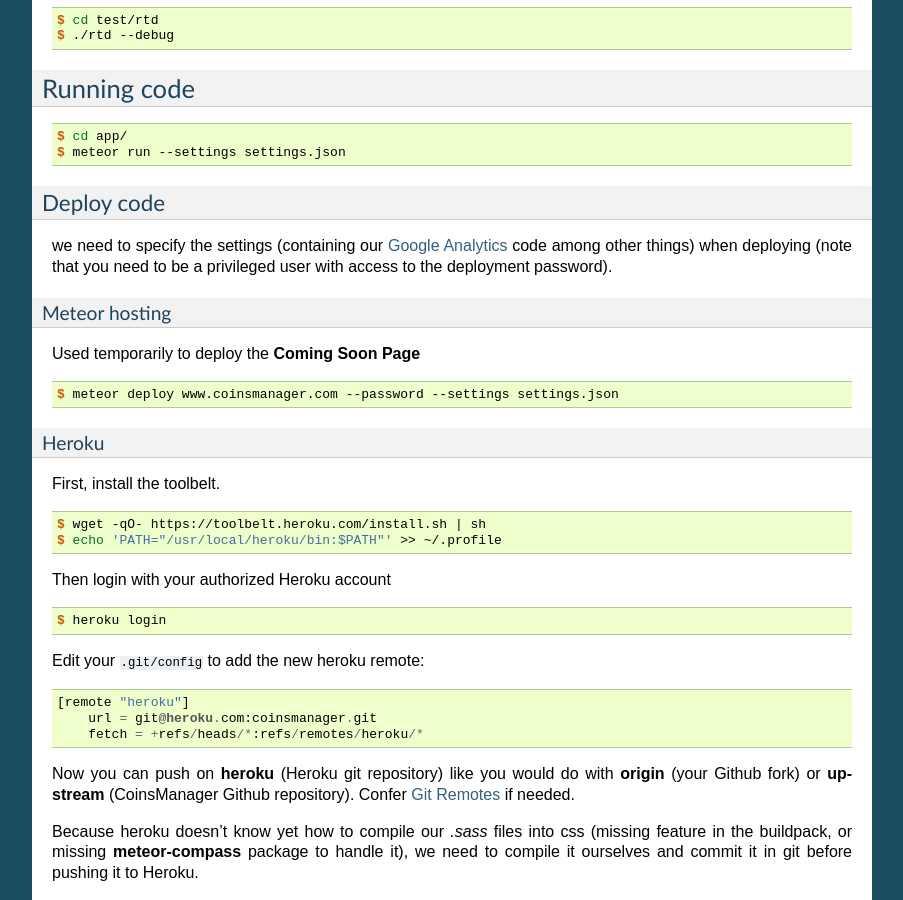
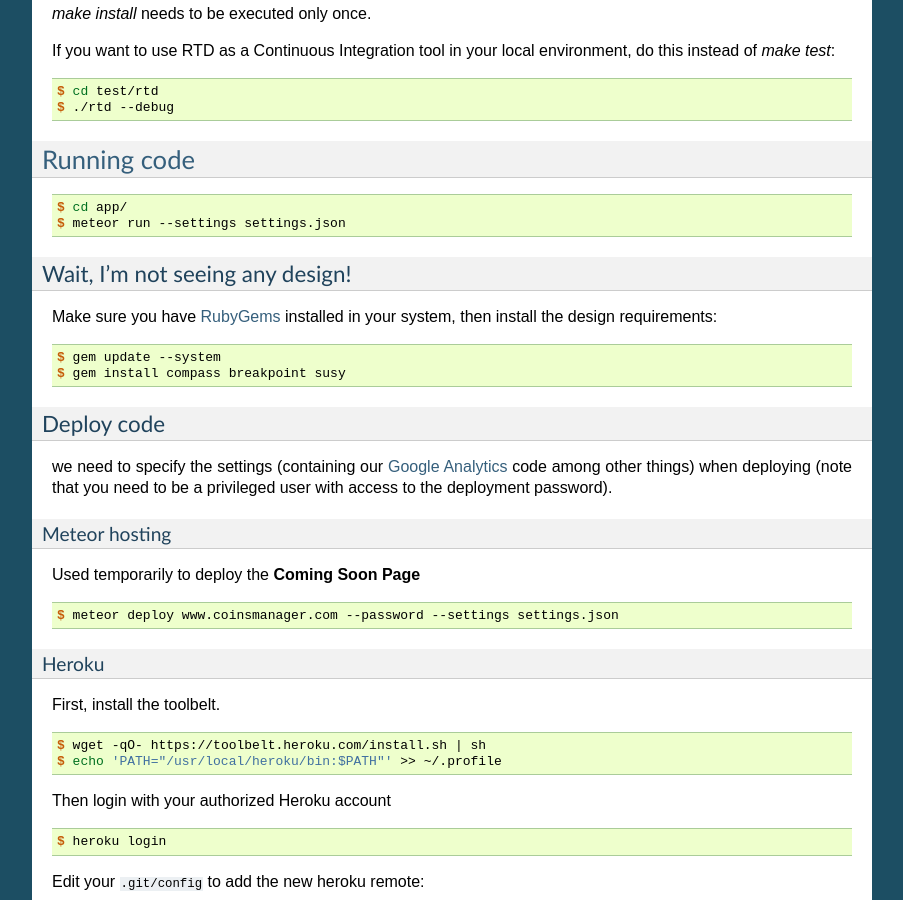
Before and after one commit to CoinsManager/CoinsManager, a Sphinx documentation site: the page built from docs/Contributions/3_code.rst, in a window 1280 px wide and 900 px high, scrolled down 4039 px. Shown: the whole window, without its empty margins (198-1101 px from the left). Built offline with Sphinx 7.4.7, drawn with Linux system fonts in a browser that asks for light colours; formulas are drawn with MathJax 3; some of the changed text lies outside the part shown.

Commit message:
update doc + add gem install + add page indexes

```diff
--- a/docs/Contributions/3_code.rst
+++ b/docs/Contributions/3_code.rst
@@ -75,11 +79,8 @@
 .. image:: ../_static/infrastructure.png
 
 
-Workflow
---------
-
 Test code
-~~~~~~~~~
+---------
 First, install `npm <https://www.npmjs.org/>`_ (Node.js package manager).
 
 .. tip::
@@ -113,13 +114,22 @@
     $ ./rtd --debug
 
 
-
 Running code
 ------------
 .. code-block:: console
 
     $ cd app/
     $ meteor run --settings settings.json
+
+Wait, I'm not seeing any design!
+~~~~~~~~~~~~~~~~~~~~~~~~~~~~~~~~
+Make sure you have `RubyGems <http://rubygems.org/>`_ installed in your system,
+then install the design requirements:
+
+.. code-block:: console
+
+    $ gem update --system
+    $ gem install compass breakpoint susy
 
 
 Deploy code
```
Also changed, not shown: other parts of docs/Contributions/3_code.rst (+4 -0 lines), docs/Contributions/1_documentation.rst (+12 -8 lines), docs/Contributions/2_git.rst (+10 -9 lines).
